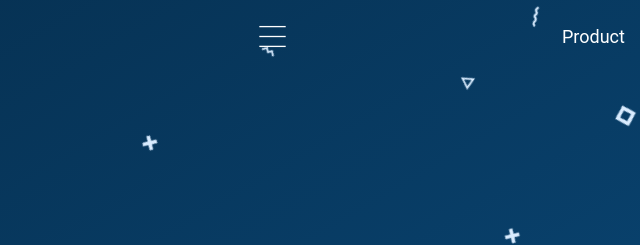
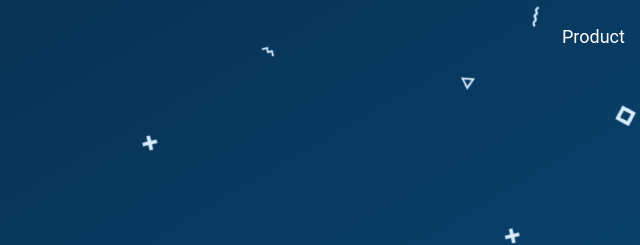
Before and after one commit to AlfredoJGZ/team-coaches-landing-page, a Gatsby site: page / in a window 1280 px wide. Shown: the top 245 px of the page, 272-912 px from the left. Built offline with nearby package versions, Linux system fonts and the light colour scheme; Gatsby itself is replaced by a stand-in of ours.

Commit message:
fixed bug on hamburguer icon

```diff
--- a/src/components/navbar.js
+++ b/src/components/navbar.js
@@ -19,7 +19,7 @@ function Navbar(){
           }
           alt="Team Coaches Logo"/>
       </Link>
-      <button className={'d-md-none rounded px-2'+ _showModal === true ? 'menu-open': ''}
+      <button className={'d-md-none rounded px-2'}
         onClick={()=>{setShowModal(!_showModal)}}>
         <Animation animation={MenuClose} isPaused={_showModal} />
       </button>
```
